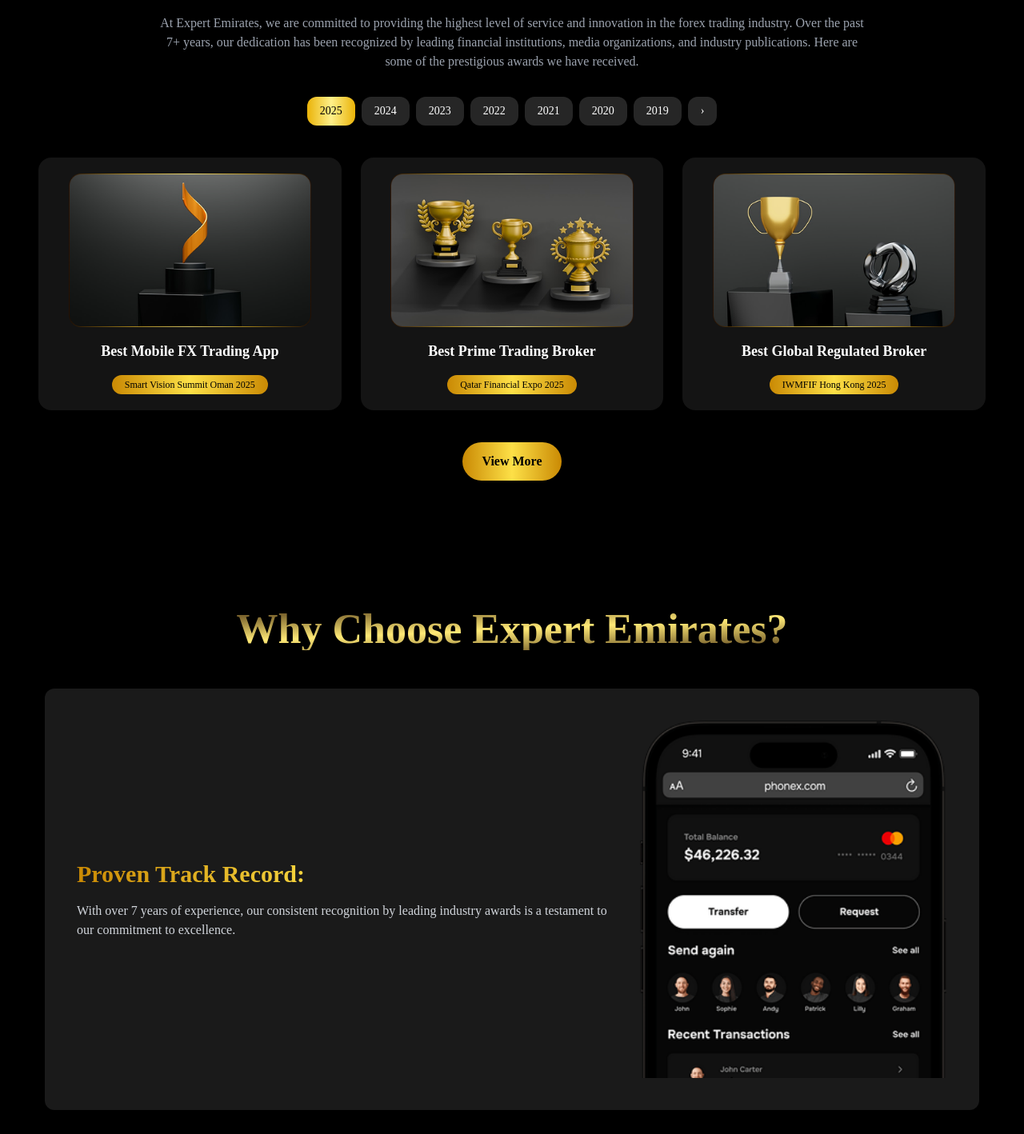
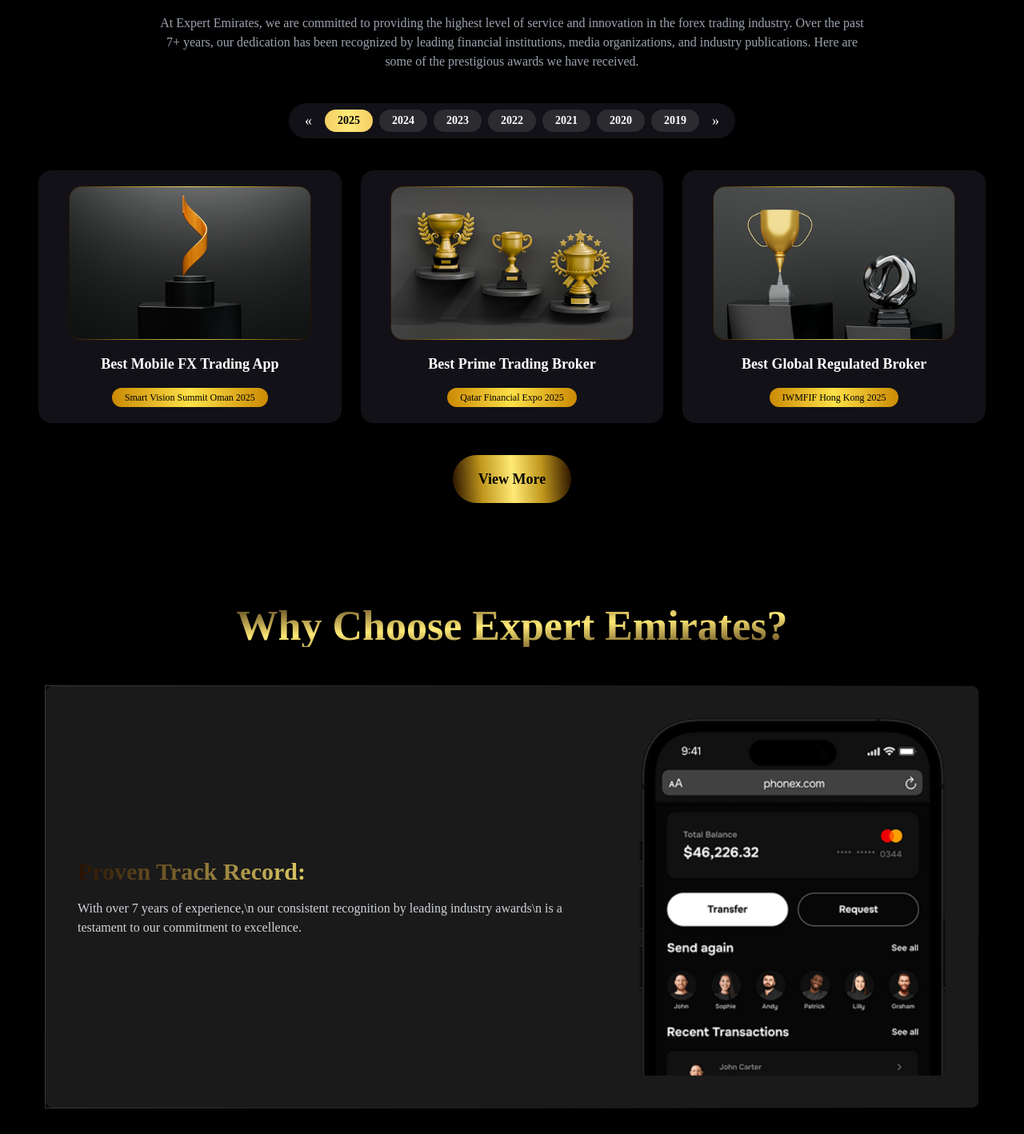
Before and after one commit to anjali123913/Expert_Emirate, a React (Vite) app: page /Forecasts in a window 1280 px wide. Shown: the part 160-1578 px from the top of the page at 80% size. Built offline with nearby package versions, Linux system fonts and the light colour scheme.

Commit message:
featuresection,awardsection,education

```diff
--- a/src/carrier/CareerBenefitsSection.jsx
+++ b/src/carrier/CareerBenefitsSection.jsx
@@ -1,5 +1,5 @@
 import React from "react";
-import img1 from "../assets/carrers/benefit/benefit1.png"; // Replace with your actual icons
+import img1 from "../assets/carrers/benefit/benefit1.png";
 import img2 from "../assets/carrers/benefit/benefit2.png";
 import img3 from "../assets/carrers/benefit/benefit3.png";
 import img4 from "../assets/carrers/benefit/benefit4.png";
@@ -65,9 +65,17 @@
         ))}
       </div>
 
-      <div className="text-center mt-10">
-        <button className="bg-gradient-to-r from-[#de6a1c] via-[#e5b329] via-50% to-[#c25e1c] text-black rounded-full px-12 py-4 font-bold text-xl transition">
-          Submit Your CV
+      {/* Custom Paragraph Text */}
+      <p className="text-center text-gray-300 text-lg mt-12 max-w-xl mx-auto">
+        Ready to take your career to the next level? Join us and be part of an innovative, supportive, and rewarding work environment.
+      </p>
+
+      {/* Gradient Text Button */}
+      <div className="text-center mt-6">
+        <button className="text-xl font-bold px-12 py-4 rounded-full bg-white/10 border border-white/20 hover:bg-white/20 transition">
+          <span className="bg-gradient-to-r from-[#de6a1c] via-[#e5b329] to-[#c25e1c] bg-clip-text text-transparent">
+            Submit Your CV
+          </span>
         </button>
       </div>
     </section>
--- a/src/education/EducationData.jsx
+++ b/src/education/EducationData.jsx
@@ -55,7 +55,7 @@
   };
 
   return (
-    <section className="bg-black py-20 px-4 sm:px-6 md:px-12 lg:px-24 text-white font-[Poppins]">
+    <section className="bg-black py-20 px-4 sm:px-6 md:px-12 lg:px-10 text-white font-[Poppins]">
       <h2
         className="text-[32px] leading-[42px] font-semibold text-center mb-4"
         style={{
--- a/src/faq/FaqSection.jsx
+++ b/src/faq/FaqSection.jsx
@@ -27,7 +27,7 @@
   };
 
   return (
-    <section className="w-full bg-black text-white px-4 sm:px-6 lg:px-20 py-16 pt-20">
+    <section className="w-full bg-black text-white px-4 sm:px-6 lg:px-0 py-16 pt-20">
       <div className="max-w-7xl mx-auto">
         {/* Heading */}
         <h2
--- a/src/forecastAwards/AwardsSection.jsx
+++ b/src/forecastAwards/AwardsSection.jsx
@@ -1,5 +1,5 @@
 import { Link } from "react-router-dom";
-import React from "react";
+import React, { useState, useRef } from "react";
 import trophy1 from "../assets/awards/trofy1.png";
 import trophy2 from "../assets/awards/trofy2.png";
 import trophy3 from "../assets/awards/trofy3.png";
@@ -8,7 +8,8 @@
 import KeyBenefits from "./KeyBenefits ";
 import FeatureSection from "../homepage/FeatureSection";
 
-const awards = [
+const allAwards = {
+  2025: [
     {
       title: "Best Mobile FX Trading App",
       subtitle: "Smart Vision Summit Oman 2025",
@@ -24,11 +25,37 @@
       subtitle: "IWMFIF Hong Kong 2025",
       image: trophy3,
     },
-];
+  ],
+  2024: [
+    {
+      title: "Top FX Broker",
+      subtitle: "UAE Global Awards 2024",
+      image: trophy1,
+    },
+  ],
+  2023: [
+    {
+      title: "Innovation in Trading Technology",
+      subtitle: "Asia Fintech Awards 2023",
+      image: trophy2,
+    },
+  ],
+};
 
 const years = ["2025", "2024", "2023", "2022", "2021", "2020", "2019"];
 
 const AwardsSection = () => {
+  const [selectedYear, setSelectedYear] = useState("2025");
+  const scrollRef = useRef(null);
+
+  const scrollLeft = () => {
+    scrollRef.current.scrollBy({ left: -100, behavior: "smooth" });
+  };
+
+  const scrollRight = () => {
+    scrollRef.current.scrollBy({ left: 100, behavior: "smooth" });
+  };
+
   return (
     <section className="bg-black text-white pt-24 pb-16 px-4 md:px-10">
       {/* Heading */}
@@ -48,30 +75,53 @@
       </div>
 
       {/* Year Tabs */}
-      <div className="flex flex-wrap justify-center gap-2 mt-8">
-        {years.map((year, idx) => (
+      <div className="flex justify-center mt-10">
+        <div className="flex items-center bg-[#121117] rounded-full px-3 py-2">
+          {/* Left Arrow */}
+          <button
+            onClick={scrollLeft}
+            className="text-white hover:text-yellow-400 px-2 text-lg"
+          >
+            &#171;
+          </button>
+
+          {/* Scrollable Year Tabs */}
+          <div
+            ref={scrollRef}
+            className="flex gap-2 overflow-x-auto scroll-smooth px-2"
+            style={{ scrollbarWidth: "none" }}
+          >
+            {years.map((year) => (
               <button
                 key={year}
-            className={`px-4 py-2 rounded-xl text-sm font-medium transition ${
-              idx === 0
-                ? "bg-gradient-to-r from-yellow-500 via-yellow-200 to-yellow-500 text-black"
-                : "bg-neutral-800 text-white hover:bg-yellow-600 hover:text-black"
+                onClick={() => setSelectedYear(year)}
+                className={`px-4 py-1 rounded-full text-sm font-semibold whitespace-nowrap transition duration-300 ${
+                  selectedYear === year
+                    ? "text-black bg-gradient-to-r from-[#F4CE65] via-[#FFE976] to-[#F4CE65]"
+                    : "bg-[#2C2B30] text-white hover:bg-yellow-600 hover:text-black"
                 }`}
               >
                 {year}
               </button>
             ))}
-        <button className="px-4 py-2 bg-neutral-800 text-white rounded-xl text-sm hover:bg-yellow-600 hover:text-black">
-          ›
+          </div>
+
+          {/* Right Arrow */}
+          <button
+            onClick={scrollRight}
+            className="text-white hover:text-yellow-400 px-2 text-lg"
+          >
+            &#187;
           </button>
+        </div>
       </div>
 
       {/* Awards Cards */}
       <div className="grid grid-cols-1 sm:grid-cols-2 lg:grid-cols-3 gap-6 mt-10 max-w-7xl mx-auto px-2">
-        {awards.map((award, index) => (
+        {(allAwards[selectedYear] || []).map((award, index) => (
           <div
             key={index}
-            className="bg-[#141414] rounded-2xl p-5 text-center shadow-lg hover:shadow-yellow-500/10 transition-shadow"
+            className="bg-[#121117] rounded-2xl p-5 text-center shadow-lg hover:shadow-yellow-500/10 transition-shadow"
           >
             <img
               src={award.image}
@@ -89,7 +139,13 @@
       {/* View More Button */}
       <div className="text-center mt-10">
         <Link to="/company-news">
-          <button className="px-6 py-3 font-semibold rounded-full bg-gradient-to-r from-yellow-600 via-yellow-300 to-yellow-600 text-black hover:scale-105 transition">
+          <button
+            className="px-8 py-4 text-lg font-semibold rounded-full text-black hover:scale-105 transition"
+            style={{
+              background:
+                "linear-gradient(86.31deg, #281000 0%, #C0971C 25%, #FFE976 50.5%, #C0971C 74.5%, #281000 100%)",
+            }}
+          >
             View More
           </button>
         </Link>
--- a/src/forecastAwards/WhyChooseSection.jsx
+++ b/src/forecastAwards/WhyChooseSection.jsx
@@ -3,7 +3,7 @@
 
 const WhyChooseSection = () => {
   return (
-    <section className="bg-black text-white px-4 py-16 md:py-24 font-[Poppins]">
+    <section className="bg-black text-white px-4 py-12 md:py-16 font-[Poppins]">
       <div className="max-w-7xl mx-auto">
         {/* Heading */}
         <h2 className="text-[40px] sm:text-[52px] font-bold text-center mb-12 bg-gradient-to-br from-[#281000] via-[#FFE976] to-[#281000] text-transparent bg-clip-text leading-none">
@@ -11,16 +11,24 @@
         </h2>
 
         {/* Proven Track Record */}
-        <div className="flex flex-col lg:flex-row bg-[#1A1A1A] rounded-xl p-6 lg:p-10 items-center justify-between gap-8">
+        <div
+          className="flex flex-col lg:flex-row bg-[#1A1A1A] rounded-xl p-6 lg:p-10 items-center justify-between gap-8"
+          style={{
+            border: "1px solid",
+            borderImageSource:
+              "linear-gradient(281.33deg, #000000 0%, #3C3A44 100%)",
+            borderImageSlice: 1,
+          }}
+        >
           {/* Text */}
           <div className="flex-1">
-            <h3 className="text-2xl sm:text-3xl font-bold text-left bg-gradient-to-r from-yellow-600 via-yellow-300 to-yellow-600 text-transparent bg-clip-text mb-4">
+            <h3 className="text-2xl sm:text-3xl font-bold text-left mb-4 bg-gradient-to-r from-[#281000] via-[#FFE976] to-[#281000] text-transparent bg-clip-text">
               Proven Track Record:
             </h3>
-            <p className="text-gray-300 text-sm sm:text-base">
-              With over 7 years of experience, our consistent recognition by
-              leading industry awards is a testament to our commitment to
-              excellence.
+            <p className="text-gray-300 text-sm sm:text-base whitespace-pre-line">
+              With over 7 years of experience,\n
+              our consistent recognition by leading industry awards\n
+              is a testament to our commitment to excellence.
             </p>
           </div>
 
@@ -33,7 +41,7 @@
         {/* 3 Feature Cards */}
         <div className="grid grid-cols-1 md:grid-cols-3 gap-4 mt-8">
           {/* Feature 1 */}
-          <div className="bg-[#141414] rounded-xl p-6 text-center hover:shadow-lg hover:shadow-yellow-500/10 transition">
+          <div className="bg-[#121117] rounded-xl p-6 text-center hover:shadow-lg hover:shadow-yellow-500/10 transition">
             <h4 className="font-bold text-lg bg-gradient-to-r from-yellow-600 via-yellow-300 to-yellow-600 text-transparent bg-clip-text mb-2">
               Innovative Technology
             </h4>
@@ -44,7 +52,7 @@
           </div>
 
           {/* Feature 2 */}
-          <div className="bg-[#141414] rounded-xl p-6 text-center hover:shadow-lg hover:shadow-yellow-500/10 transition">
+          <div className="bg-[#121117] rounded-xl p-6 text-center hover:shadow-lg hover:shadow-yellow-500/10 transition">
             <h4 className="font-bold text-lg bg-gradient-to-r from-yellow-600 via-yellow-300 to-yellow-600 text-transparent bg-clip-text mb-2">
               Customer-Centric Approach
             </h4>
@@ -55,7 +63,7 @@
           </div>
 
           {/* Feature 3 */}
-          <div className="bg-[#141414] rounded-xl p-6 text-center hover:shadow-lg hover:shadow-yellow-500/10 transition">
+          <div className="bg-[#121117] rounded-xl p-6 text-center hover:shadow-lg hover:shadow-yellow-500/10 transition">
             <h4 className="font-bold text-lg bg-gradient-to-r from-yellow-600 via-yellow-300 to-yellow-600 text-transparent bg-clip-text mb-2">
               Regulatory Compliance
             </h4>
```
Also changed, not shown: src/PlatformMT5/TradingSections.jsx (+14 -16 lines), src/carrier/CareersSection.jsx (+26 -25 lines), src/platformMT4/EliteTradingTeam.jsx (+29 -83 lines). Lines whose indentation alone changed are shown as unchanged.
